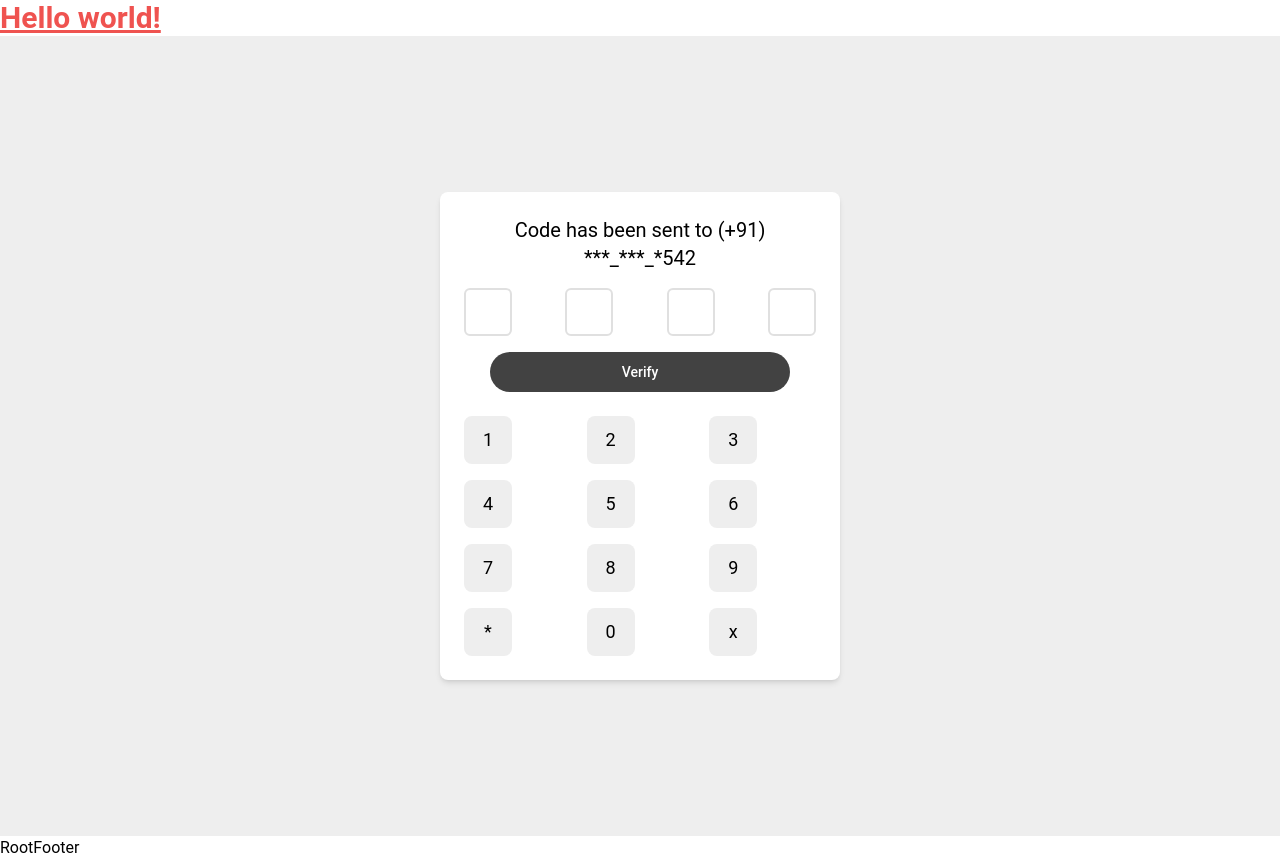
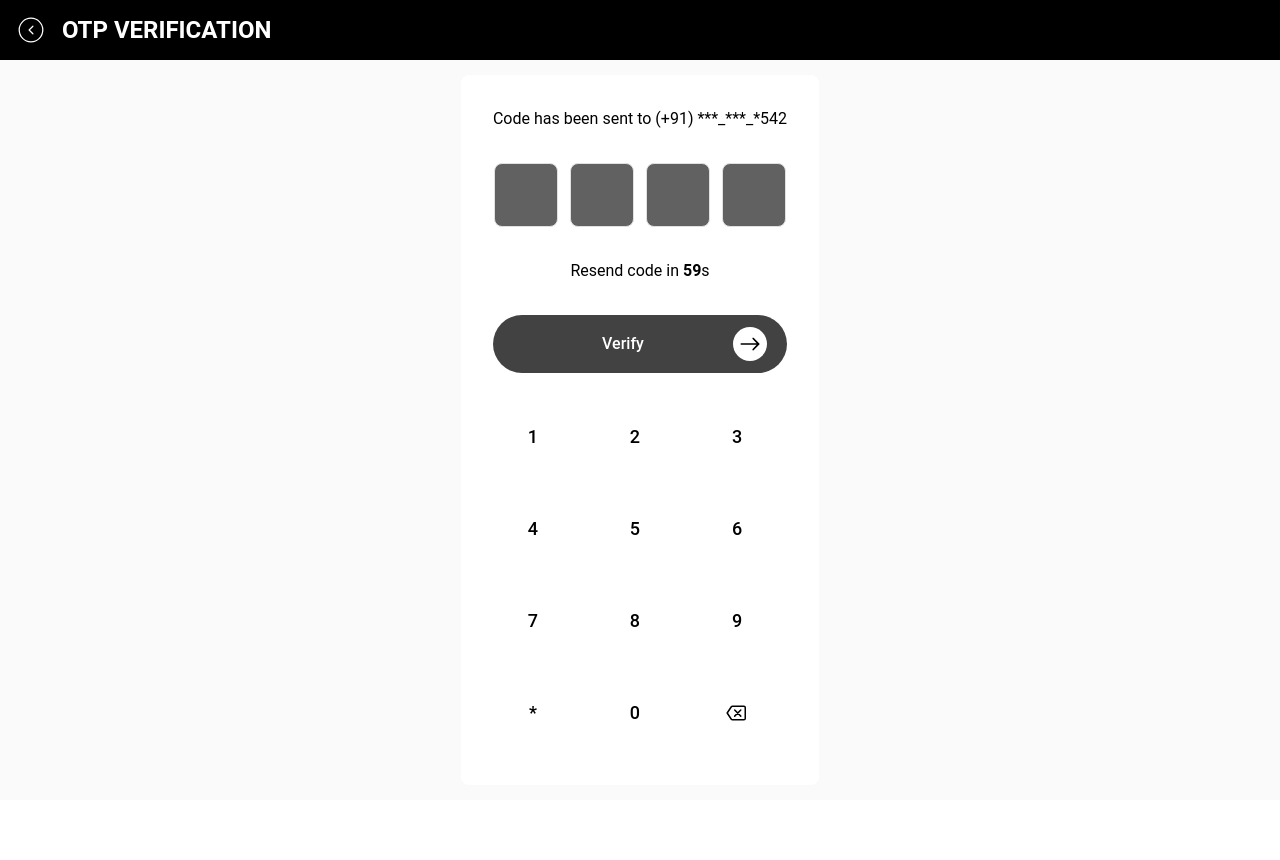
Before and after one commit to RJRYT/SC-MERN, a React (Vite) app in the folder client/: page /otpverification in a window 1280 px wide. After the commit the page ends 800 px from the top, so only its background shows below. Built offline with nearby package versions, Linux system fonts and the light colour scheme; the HTML template or start-up script is replaced by a standard one.

Commit message:
location And otp

```diff
--- a/client/package.json
+++ b/client/package.json
@@ -11,8 +11,10 @@
   },
   "dependencies": {
     "@material-tailwind/react": "^2.1.10",
+    "@react-google-maps/api": "^2.20.5",
     "react": "^18.3.1",
     "react-dom": "^18.3.1",
+    "react-icons": "^5.4.0",
     "react-router-dom": "^7.1.1"
   },
   "devDependencies": {
--- /dev/null
+++ b/client/src/config/RetriveApiLoader.js
@@ -0,0 +1,12 @@
+export const RetrieveApiLoader = () => {
+    try {
+      console.log("working with google-map-script");
+      return {
+        id: "google-map-script",
+        googleMapsApiKey: import.meta.env.VITE_GOOGLE_MAPS_API_KEY,
+      };
+    } catch (error) {
+      console.error("Error in RetrieveApiLoader:", error);
+      return null;
+    }
+  };
--- a/client/src/pages/root/AllowLocation.jsx
+++ b/client/src/pages/root/AllowLocation.jsx
@@ -1,24 +1,149 @@
+import { useState, useCallback } from "react";
+import { GoogleMap, useJsApiLoader } from "@react-google-maps/api";
+import { RetrieveApiLoader } from "../../config/RetriveApiLoader"
+
+const containerStyle = {
+  width: "100%",
+  height: "400px",
+};
+
+const defaultCenter = {
+  lat: 10.5276416,
+  lng: 76.2144349,
+};
+
 export const AllowLocation = () => {
-  return<div className="flex justify-center items-center min-h-screen bg-gray-100">
-  <div className="p-6 bg-white rounded-lg shadow-md w-[400px]">
-    <h4 className="text-2xl font-semibold text-center text-gray-800 mb-6">
-      Allow Location
-    </h4>
+  const [locations] = useState(["", "Alappuzha", "Kottayam", "Kochi", "Thiruvananthapuram"]);
+  const [selectedLocation, setSelectedLocation] = useState("");
+  const [currentLocation, setCurrentLocation] = useState({
+    latitude: null,
+    longitude: null,
+    error: null,
+  });
+
+  const [map, setMap] = useState(null);
+
+  const handleSelectChange = (e) => {
+    console.log("Selected location:", e.target.value);
+    setSelectedLocation(e.target.value);
+  };
+
+  const handleAllowLocation = () => {
+    console.log("Requesting current location...");
+    if (navigator.geolocation) {
+      navigator.geolocation.getCurrentPosition(
+        (position) => {
+          console.log("Current position retrieved:", position.coords);
+          setCurrentLocation({
+            latitude: position.coords.latitude,
+            longitude: position.coords.longitude,
+            error: null,
+          });
+          // Update map center dynamically
+          if (map) {
+            map.setCenter({
+              lat: position.coords.latitude,
+              lng: position.coords.longitude,
+            });
+          }
+        },
+        (error) => {
+          console.error("Error retrieving location:", error.message);
+          setCurrentLocation({
+            latitude: null,
+            longitude: null,
+            error: error.message,
+          });
+        }
+      );
+    } else {
+      console.error("Geolocation is not supported by this browser.");
+      setCurrentLocation({
+        latitude: null,
+        longitude: null,
+        error: "Geolocation is not supported by this browser.",
+      });
+    }
+  };
+
+  // const { isLoaded } = useJsApiLoader({
+  //   id: "google-map-script",
+  //   googleMapsApiKey: "AIzaSyDB89qC8JKw5ITuXdNQ8hKelDKN0pL1bYE",
+  // });
+
+    const { isLoaded } = useJsApiLoader(RetrieveApiLoader());
+
+  const onLoad = useCallback((mapInstance) => {
+    console.log("Map loaded:", mapInstance);
+    setMap(mapInstance);
+  }, []);
+
+  const onUnmount = useCallback(() => {
+    console.log("Map unmounted");
+    setMap(null);
+  }, []);
+
+  return (
+    <div className="flex flex-col justify-center items-center min-h-screen bg-gray-100 px-4 sm:px-0">
+      <div className="p-6 bg-white rounded-lg shadow-md w-full max-w-md">
+        <h4 className="text-2xl font-semibold text-center text-gray-800 mb-6">Allow Location</h4>
 
         <div className="text-center mb-6">
-      <button className="text-white w-full bg-gray-800 hover:bg-gray-900 focus:outline-none focus:ring-4 focus:ring-gray-300 font-medium rounded-full text-sm px-5 py-2.5">
-        Allow
+          <button
+            className="text-white w-full bg-gray-800 hover:bg-gray-900 focus:outline-none focus:ring-4 focus:ring-gray-300 font-medium rounded-full text-sm px-5 py-2.5"
+            onClick={handleAllowLocation}
+          >
+            Allow Location
           </button>
         </div>
 
+        {currentLocation.error && (
+          <p className="text-center text-red-500 mb-4">{currentLocation.error}</p>
+        )}
 
-    <p className="text-center text-gray-600 mb-4">Manually Enter Location</p>
+        {currentLocation.latitude && currentLocation.longitude && (
+          <p className="text-center text-green-500 mb-4">
+            Current Location: Latitude {currentLocation.latitude}, Longitude {currentLocation.longitude}
+          </p>
+        )}
 
-    <input
-      type="text"
-      placeholder="Value"
-      className="w-full p-3 border-2 border-gray-300 rounded-md text-lg focus:outline-none focus:ring-2 focus:border-gray-100"
+        <p className="text-center mb-6">Select or Manually Enter Location</p>
+
+        <select
+          value={selectedLocation}
+          onChange={handleSelectChange}
+          className="w-full p-3 border-2 border-gray-300 rounded-md text-lg mb-4 focus:outline-none focus:ring-2 focus:ring-gray-500"
+        >
+          <option value="" disabled>
+            Select a location
+          </option>
+          {locations.map((location, index) => (
+            <option key={index} value={location}>
+              {location}
+            </option>
+          ))}
+        </select>
+      </div>
+
+      <div className="mt-6 w-full max-w-md">
+        {isLoaded ? (
+          <GoogleMap
+            mapContainerStyle={containerStyle}
+            center={
+              currentLocation.latitude && currentLocation.longitude
+                ? { lat: currentLocation.latitude, lng: currentLocation.longitude }
+                : defaultCenter
+            }
+            zoom={14}
+            onLoad={onLoad}
+            onUnmount={onUnmount}
           />
+        ) : (
+          <p className="text-center text-gray-500">Loading map...</p>
+        )}
       </div>
     </div>
+  );
 };
+
+export default AllowLocation;
--- a/client/src/pages/root/OtpVerification.jsx
+++ b/client/src/pages/root/OtpVerification.jsx
@@ -1,53 +1,144 @@
+import { useState } from "react";
+import { CiCircleChevLeft } from "react-icons/ci";
+import { IoBackspaceOutline } from "react-icons/io5";
+import { IoIosArrowRoundForward } from "react-icons/io";
+
 export const OtpVerification = () => {
+  const [otp, setOtp] = useState(["", "", "", ""]);
+
+  const handleChange = (e, index) => {
+    const { value } = e.target;
+    const newOtp = [...otp];
+    newOtp[index] = value;
+    setOtp(newOtp);
+
+    if (value && index < otp.length - 1) {
+      document.getElementById(`otp-${index + 1}`).focus();
+    }
+  };
+
+  const handleKeyDown = (e, index) => {
+    if (e.key === "Backspace") {
+      const newOtp = [...otp];
+      if (!otp[index] && index > 0) {
+        document.getElementById(`otp-${index - 1}`).focus();
+      }
+      newOtp[index] = "";
+      setOtp(newOtp);
+    }
+  };
+
+  const handleKeypadClick = (key) => {
+    if (key === "x") {
+      const lastIndex = otp.findLastIndex((digit) => digit !== "");
+      if (lastIndex !== -1) {
+        const newOtp = [...otp];
+        newOtp[lastIndex] = "";
+        setOtp(newOtp);
+        document.getElementById(`otp-${lastIndex}`).focus();
+      }
+    } else if (key === "*" || !isNaN(key)) {
+      const nextIndex = otp.findIndex((digit) => digit === "");
+      if (nextIndex !== -1) {
+        const newOtp = [...otp];
+        newOtp[nextIndex] = key;
+        setOtp(newOtp);
+
+        if (nextIndex < otp.length - 1) {
+          document.getElementById(`otp-${nextIndex + 1}`).focus();
+        }
+      }
+    }
+  };
+
+  const handleSubmitButton = (e) => {
+    e.preventDefault();
+    const number = Number(otp.join(""));
+    console.log("otp", number);
+  };
+
   return (
-    <div className="flex justify-center items-center min-h-screen bg-gray-200">
-      <div className="p-6 bg-white rounded-lg shadow-md w-[400px]">
-        <h3 className="text-xl text-center mb-4">
-          Code has been sent to (+91) ***_***_*542
+    <div className="min-h-screen flex flex-col bg-gray-50">
+      {/* Header Section */}
+      <div className="flex items-center w-full bg-black h-[60px] px-4">
+        <CiCircleChevLeft size={30} color="white" className="mr-4" />
+        <h3 className="text-white text-[24px] font-semibold">
+          OTP VERIFICATION
         </h3>
+      </div>
 
-        <div className="flex justify-between mb-4">
+      {/* OTP Content Section */}
+      <div className="flex justify-center items-center flex-grow px-4 sm:px-0 mx-auto max-w-full md:max-w-md">
+        <div className="w-full p-8 bg-white rounded-lg shadow-xl overflow-hidden sm:shadow-none sm:bg-none">
+          {/* Code Sent Message */}
+          <p className="text-center mb-8">
+            Code has been sent to <span>(+91) ***_***_*542</span>
+          </p>
+
+          {/* OTP Input Fields */}
+          <div className="flex justify-center gap-3 mb-8 w-full">
+            {otp.map((digit, index) => (
               <input
+                key={index}
+                id={`otp-${index}`}
                 type="text"
                 maxLength="1"
-            className="w-12 h-12 text-center text-xl border-2 border-gray-300 rounded-md focus:outline-none focus:ring-2 focus:ring-blue-500"
+                value={digit}
+                onChange={(e) => handleChange(e, index)}
+                onKeyDown={(e) => handleKeyDown(e, index)}
+                className="bg-gray-700 w-14 h-14 sm:w-16 sm:h-16 text-center text-2xl font-semibold border border-gray-300 rounded-lg
+                  focus:outline-none focus:ring-2 focus:ring-blue-500 text-white"
               />
-          <input
-            type="text"
-            maxLength="1"
-            className="w-12 h-12 text-center text-xl border-2 border-gray-300 rounded-md focus:outline-none focus:ring-2 focus:ring-blue-500"
-          />
-          <input
-            type="text"
-            maxLength="1"
-            className="w-12 h-12 text-center text-xl border-2 border-gray-300 rounded-md focus:outline-none focus:ring-2 focus:ring-blue-500"
-          />
-          <input
-            type="text"
-            maxLength="1"
-            className="w-12 h-12 text-center text-xl border-2 border-gray-300 rounded-md focus:outline-none focus:ring-2 focus:ring-blue-500"
-          />
+            ))}
           </div>
 
-        <div className="text-center mb-6">
-          <button className="text-white w-[300px] bg-gray-800 hover:bg-gray-900 focus:outline-none focus:ring-4 focus:ring-gray-300 font-medium rounded-full text-sm px-5 py-2.5">
-            Verify
+          {/* Resend Code */}
+          <div className="flex justify-center items-center mb-8">
+            <p className="text-center">
+              Resend code in <span className="font-bold">59</span>s
+            </p>
+          </div>
+
+          {/* Verify Button */}
+          <div className="flex justify-center mb-6">
+            <button
+              onClick={(e) => handleSubmitButton(e)}
+              className="flex items-center justify-between w-full max-w-md text-white bg-gray-800 hover:bg-gray-900 focus:outline-none focus:ring-4
+               focus:ring-gray-400 font-medium rounded-full text-base px-5 py-3 transition duration-300"
+            >
+              <span className="flex-grow text-center">Verify</span>
+              <IoIosArrowRoundForward
+                className="bg-white rounded-full"
+                color="black"
+                size={34}
+              />
             </button>
           </div>
 
-        <div className="mt-4">
-          <ul className="grid grid-cols-3 gap-4 text-center">
-            {["1", "2", "3", "4", "5", "6", "7", "8", "9", "*", "0", "x"].map(
-              (key) => (
+          {/* Number Keypad */}
+          <div className="flex justify-center w-full">
+            <ul className="grid grid-cols-3 gap-3 text-center w-full max-w-[320px] sm:max-w-[380px]">
+              {[1, 2, 3, 4, 5, 6, 7, 8, 9, "*", 0].map((key) => (
                 <li
                   key={key}
-                  className="cursor-pointer w-12 h-12 flex justify-center items-center text-lg bg-gray-200 rounded-lg hover:bg-gray-300"
+                  className="cursor-pointer w-16 h-16 flex justify-center items-center text-lg font-medium
+                          rounded-lg hover:bg-gray-300 sm:w-20 sm:h-20
+                         transition-transform transform hover:scale-105"
+                  onClick={() => handleKeypadClick(key)}
                 >
                   {key}
                 </li>
-              )
-            )}
+              ))}
+              <li
+                className="cursor-pointer w-16 h-16 flex justify-center items-center text-lg font-medium
+                          rounded-lg hover:bg-gray-300 sm:w-20 sm:h-20
+                         transition-transform transform hover:scale-105"
+                onClick={() => handleKeypadClick("x")}
+              >
+                <IoBackspaceOutline size={24} />
+              </li>
             </ul>
+          </div>
         </div>
       </div>
     </div>
--- a/client/tailwind.config.js
+++ b/client/tailwind.config.js
@@ -1,6 +1,15 @@
-const withMT = require("@material-tailwind/react/utils/withMT");
+// const withMT = require("@material-tailwind/react/utils/withMT");
 
-module.exports = withMT({
+// module.exports = withMT({
+//   content: ["./index.html", "./src/**/*.{vue,js,ts,jsx,tsx}"],
+//   theme: {
+//     extend: {},
+//   },
+//   plugins: [],
+// });
+import withMT from "@material-tailwind/react/utils/withMT";
+
+export default withMT({
   content: ["./index.html", "./src/**/*.{vue,js,ts,jsx,tsx}"],
   theme: {
     extend: {},
```
Also changed, not shown: client/src/routes/Router.jsx (+13 -8 lines), 1 other file (tests, documents, lock files or other folders). Lines whose indentation alone changed are shown as unchanged.
